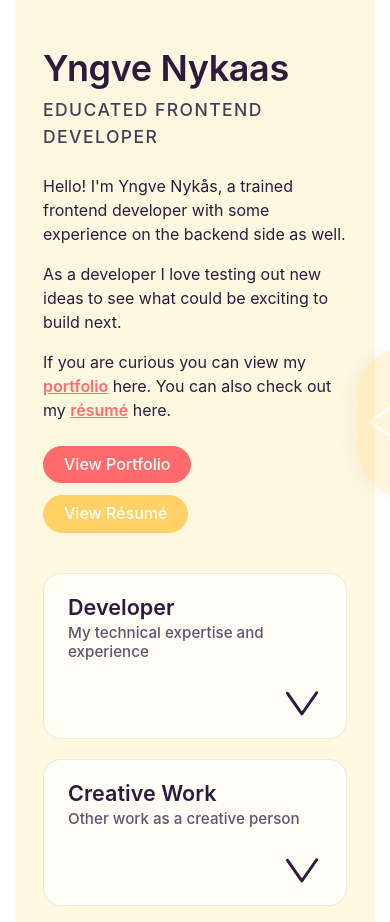
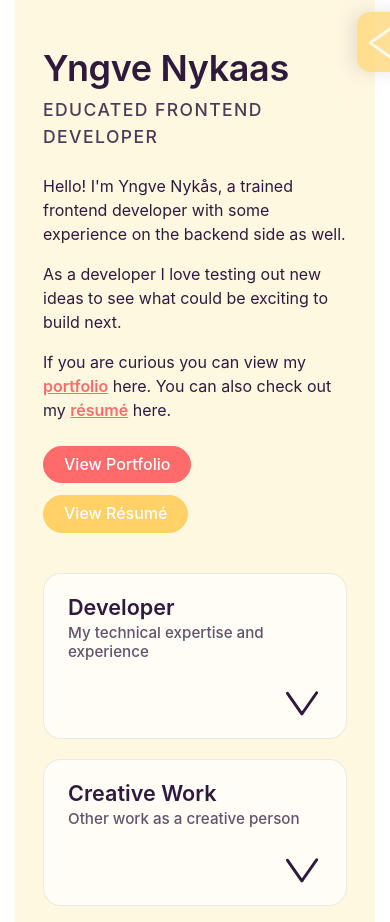
Before and after one commit to YngvN/YngvN.github.io, a React (Vite) app: page /#about in a window 390 px wide. Built offline with nearby package versions, Linux system fonts and the light colour scheme.

Commit message:
Added some animation

```diff
--- a/src/App.css
+++ b/src/App.css
@@ -14,6 +14,8 @@
   margin: 0 auto;
   padding-top: 1rem;
   position: relative;
+  transition: transform 0.35s ease;
+  transform: translateX(0);
 }
 
 .page-stack {
@@ -67,3 +69,7 @@
     padding-top: 2rem;
   }
 }
+
+.nav-shell.open ~ .page-display {
+  transform: translateX(-18px);
+}
--- a/src/assets/sass/_buttons.scss
+++ b/src/assets/sass/_buttons.scss
@@ -226,15 +226,17 @@ $btn-active-translate: 1px;
     display: none;
     order: -1;
     width: var(--tab-width);
-    height: 150px;
+    height: var(--tab-width);
     border: none;
-    padding-left: 30px;
-    border-radius: 999px 0 0 999px;
+    padding: 1em 4em 1em 1em;
+    border-radius: 14px;
     color: colors.color("background");
-    align-self: center;
+    align-self: flex-start;
+    margin-top: 12px;
     align-items: center;
     justify-content: center;
     flex-direction: column;
+    transform: translateX(30px);
     gap: 12px;
     box-shadow: -6px 0 18px rgba(0, 0, 0, 0.15);
     transition: background-color 0.3s ease, color 0.3s ease;
@@ -313,6 +315,6 @@ body[data-theme='dark'] {
 
 @media (max-width: 768px) {
     .nav-toggle {
-        display: flex;
+        display: block;
     }
 }
--- a/src/nav/nav.scss
+++ b/src/nav/nav.scss
@@ -156,7 +156,7 @@ body[data-theme='dark'] {
         --closed-shift: calc(var(--nav-width) + var(--tab-width) - 18px);
         transform: translateX(var(--closed-shift));
         transition: transform 0.35s ease, opacity 0.35s ease;
-        opacity: 0.25;
+        opacity: 0.70;
     }
 
     .nav-shell.open {
```
